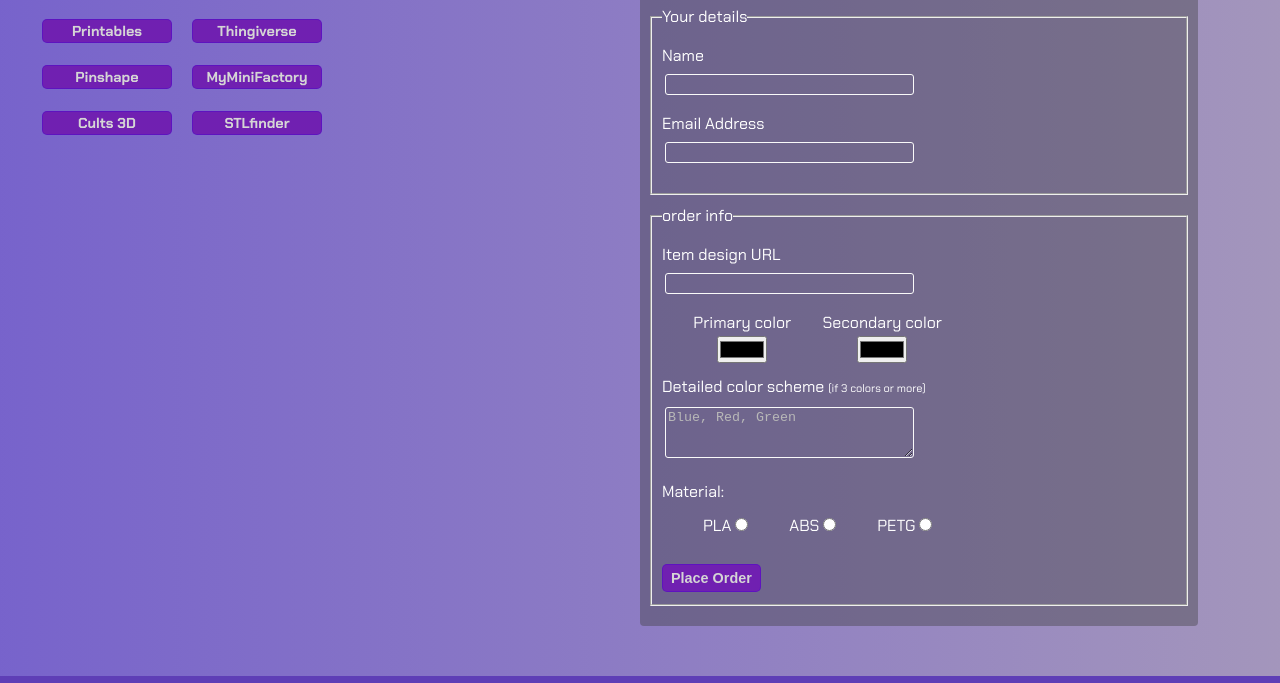
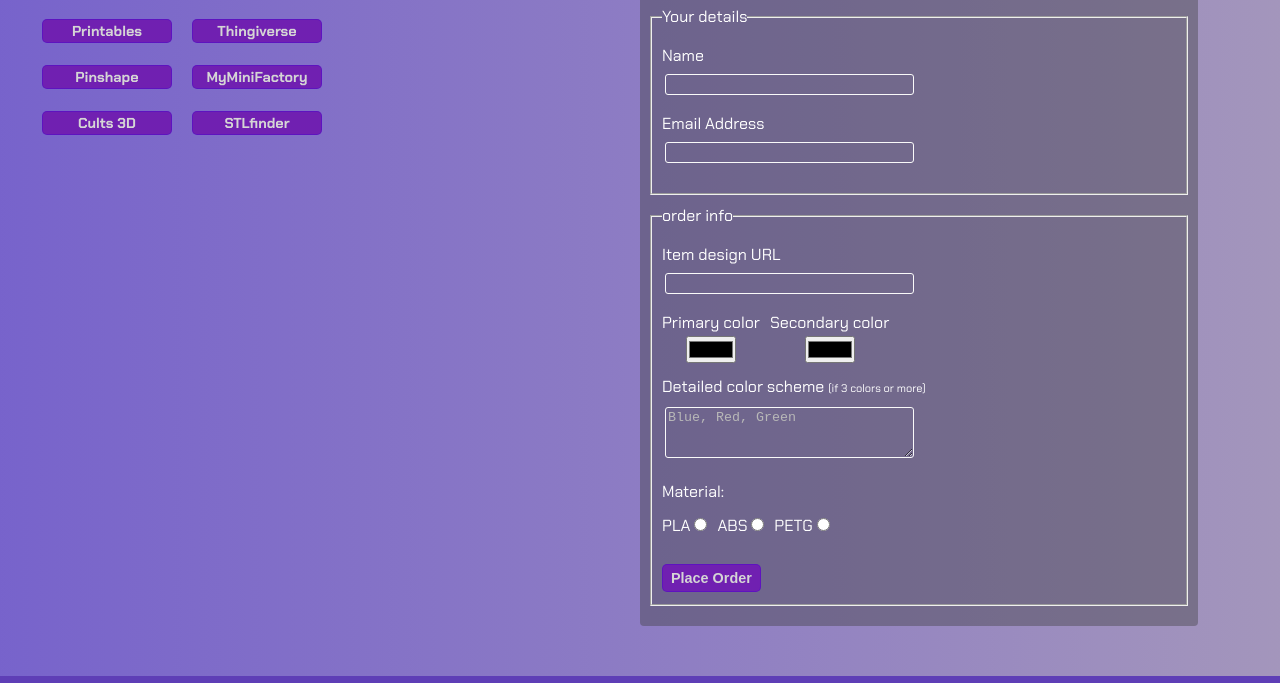
Before and after one commit to Ahmadk-g/Codeinsitute-PP1, a plain HTML site: page product.html in a window 1280 px wide. Shown: the part 1449-2132 px from the top of the page. Drawn offline with nearby package versions, Linux system fonts and the light colour scheme.

Commit message:
more style cleaning

```diff
--- a/assets/css/style.css
+++ b/assets/css/style.css
@@ -384,19 +384,14 @@ fieldset{
     width: unset;
 }
 
-/* input{
-    margin: 10px 2px 5px 3px;
-    padding: 2px;
-    border-radius: 1px;
-    background: transparent;
-    border: 1px solid #fafafa;
-    color: #ffffff;
-} */
 
 .color-input-divs{
     display: flex;
-    justify-content: space-evenly;
     text-align: center;
+}
+
+.input-group{
+    margin-right: 10px;
 }
 
 .color-input-divs input{
@@ -414,7 +409,6 @@ textarea::placeholder{
 
 .radio-buttons{
     display: flex;
-    justify-content: space-evenly;
     width: 100%;
 }
 
--- a/product.html
+++ b/product.html
@@ -174,16 +174,16 @@
                             <br>
                         </div>
                         <div class="color-input-divs">
-                            <div>
+                            <div class="input-group">
                                 <label for="primary-color">Primary color</label>
                                 <br>
-                                <input type="color" name="primary-color" id="primary-color" required>
+                                <input  type="color" name="primary-color" id="primary-color" required>
                                 <br>
                             </div>
-                            <div>
+                            <div class="input-group">
                                 <label for="secondary-color">Secondary color</label>
                                 <br>
-                                <input type="color" name="secondary-color" id="secondary-color" required>
+                                <input  type="color" name="secondary-color" id="secondary-color" required>
                                 <br>
                             </div>
                         </div>
@@ -195,15 +195,15 @@
                         </div>
                         <label for="radio-buttons">Material:</label>
                         <div class="radio-buttons" id="radio-buttons">
-                            <div>
+                            <div class="input-group">
                                 <label for="pla">PLA</label>
-                                <input id="pla" name="printing-material" value="PLA" type="radio" required>
+                                <input   id="pla" name="printing-material" value="PLA" type="radio" required>
                             </div>
-                            <div>
+                            <div class="input-group">
                                 <label for="abs">ABS</label>
                                 <input id="abs" name="printing-material" value="ABS" type="radio" required>
                             </div>
-                            <div>
+                            <div class="input-group">
                                 <label for="petg">PETG</label>
                                 <input id="petg" name="printing-material" value="petg" type="radio" required>
                             </div>
```
